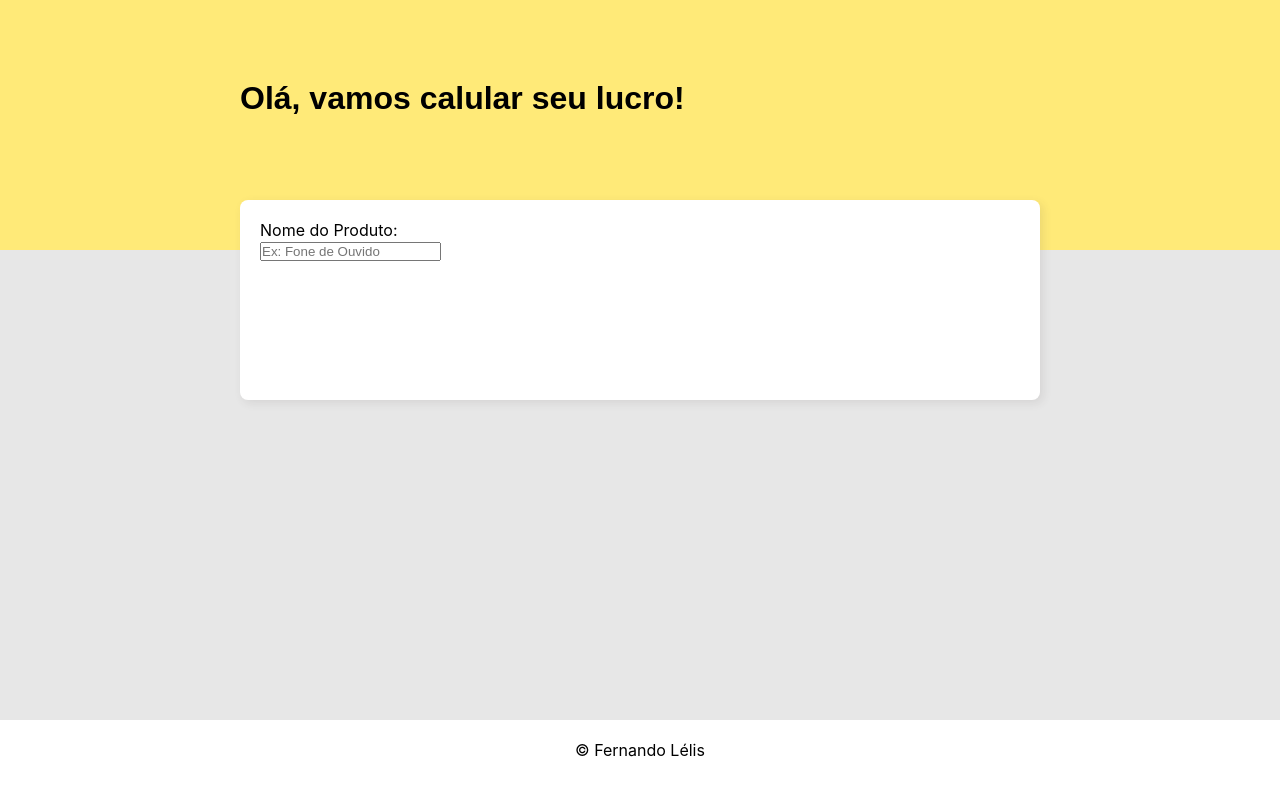
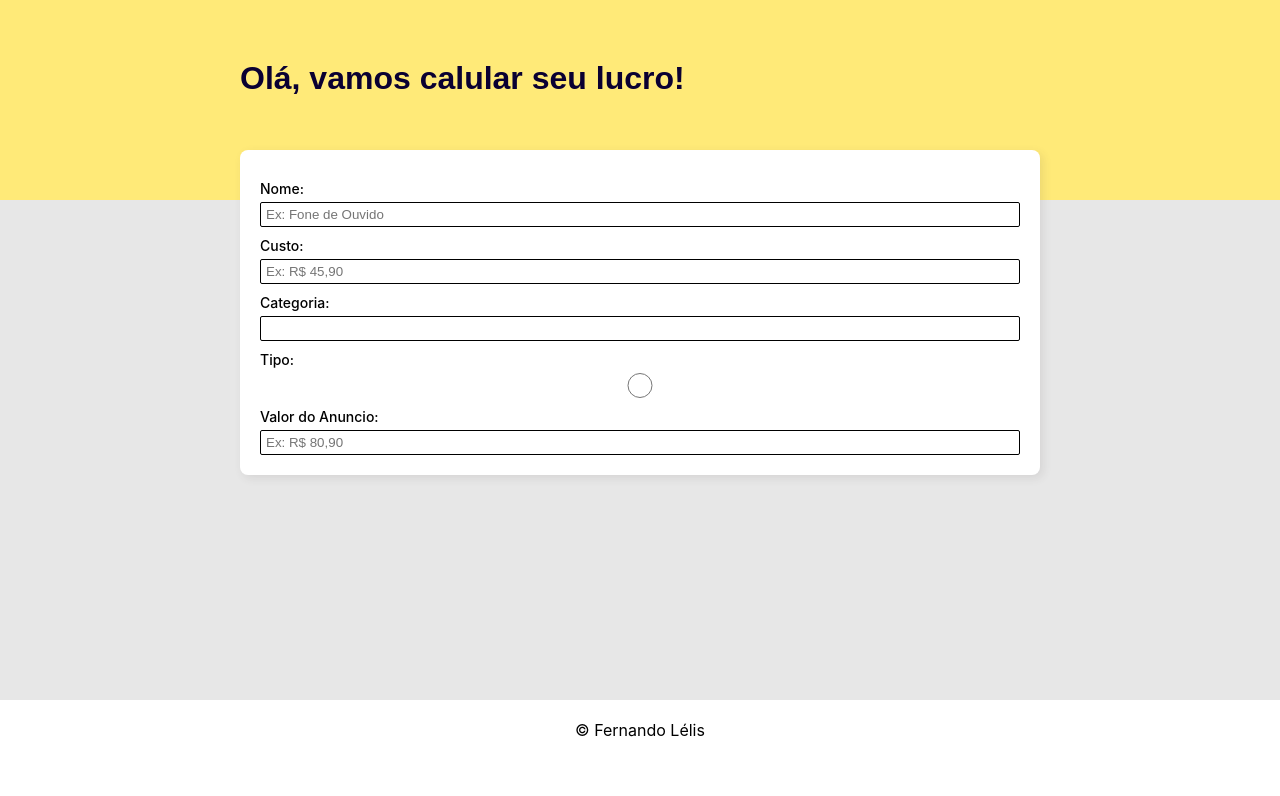
Before and after one commit to FernandoLelis/meu-lucro-ml, a React (Create React App) app in the folder meu-lucro-ml/: page / in a window 1280 px wide. Shown: the top 796 px of the page. Built offline with nearby package versions, Linux system fonts and the light colour scheme.

Commit message:
Adicionado os campos do formulario, excluido o Footer e configurado o css do form

```diff
--- a/meu-lucro-ml/src/App.css
+++ b/meu-lucro-ml/src/App.css
@@ -10,10 +10,10 @@ body {
 
 .boxTop {
    margin: 0;
-   padding: 80px 20px;
+   padding: 60px 20px;
    width: 100%;
-   height: 250px;
-   min-height: 250px;
+   height: 200px;
+   min-height: 200px;
    background-color: #FFEA78;
 }
 
@@ -23,9 +23,12 @@ body {
     padding: 30px auto;
     margin: auto;
     font-family: Arial, Helvetica, sans-serif;
+    color: rgb(10, 0, 50);
  }
 
 .boxForm {
+    display: flex;
+    flex-direction: column;
     width: 80%;
     max-width: 800px;
     min-height: 200px;
@@ -36,14 +39,31 @@ body {
     box-shadow: 3px 3px 10px rgba(75, 66, 66, 0.11);
 }
 
-.boxBut {
+.boxForm label {
+    margin-top: 10px;
+    margin-bottom: 5px;
+    font-size: 14px;
+    font-weight: 500;
+}
+
+.boxForm input {
+    border: 1px solid;
+    border-radius: 2px;
+    background-color: #fff;
+    height: 25px;
+    padding: 0px 5px;
+
+}
+
+
+.boxRes {
     position: fixed;
     bottom: 0;
     margin: 0px;
     padding: 20px;
     width: 100%;
-    height: 80px;
-    min-height: 80px;
+    height: 10px;
+    min-height: 100px;
     background-color: white;
     text-align: center;
  }
--- a/meu-lucro-ml/src/App.js
+++ b/meu-lucro-ml/src/App.js
@@ -2,7 +2,6 @@ import React, {Component} from 'react';
 import './App.css';
 import Header from './Components/Header';
 import Form from './Components/Form';
-import Footer from './Components/Footer';
 
 function App() {
 
@@ -10,8 +9,6 @@ function App() {
     <div className="App">
       <Header />
       <Form />
-      <Footer />
-
     </div>
   );
 
--- a/meu-lucro-ml/src/Components/Footer.js
+++ /dev/null
@@ -1,10 +0,0 @@
-import React from 'react';
-
-export default function Footer() {
-
-  return (
-    <div className="boxBut">
-         <p>&copy; Fernando Lélis</p>
-    </div>
-    );
-}
--- a/meu-lucro-ml/src/Components/Form.js
+++ b/meu-lucro-ml/src/Components/Form.js
@@ -1,12 +1,43 @@
-import React from "react";
+import React, { useState } from "react";
 
-export default function Form() {
+const initialValue = {
+  nome: '',
+  custo: null,
+  categoria: '',
+  tipo: '',
+  valorAnu: null,
+}
+
+const Form = () => {
+  const [values, setValues] = useState({})
+
+  return (
+    <form>
+      <div className="boxForm">
+        <label htmlFor="name">Nome:</label>
+        <input type="text" name="name" id="name" placeholder="Ex: Fone de Ouvido" />
+
+        <label htmlFor="custo">Custo:</label>
+        <input type="number" name="custo" id="custo" placeholder="Ex: R$ 45,90" />
+
+        <label htmlFor="categoria">Categoria:</label>
+        <input name="categoria" id="categoria" />
+
+        <label htmlFor="tipo">Tipo:</label>
+        <input type="radio" name="tipo" id="tipo" />
+
+        <label htmlFor="valorAnu">Valor do Anuncio:</label>
+        <input type="number" name="valorAnu" id="valorAnu" placeholder="Ex: R$ 80,90" />
+
+      </div>
 
 
-  return (
-    <div className="boxForm">
-        <p>Nome do Produto:</p>
-        <input type="text" name="name" id="name" placeholder="Ex: Fone de Ouvido"/>
+
+      <div className="boxRes">
+         <p>&copy; Fernando Lélis</p>
       </div>
+    </form>
     );
 }
+
+export default Form;
```
